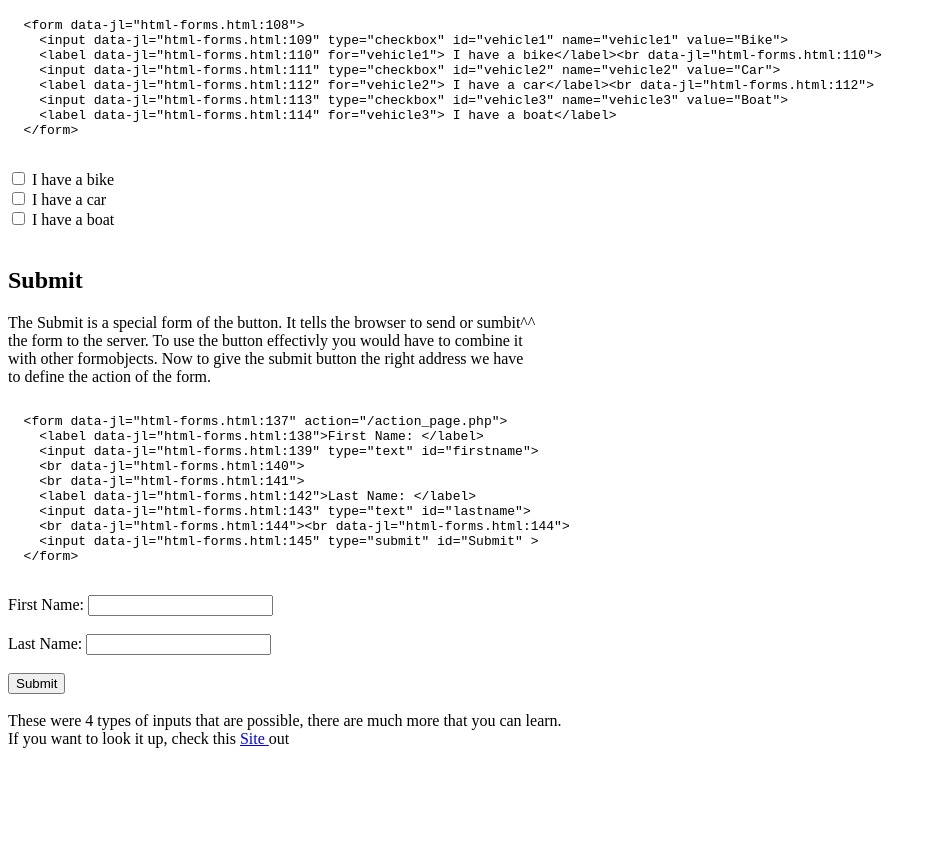
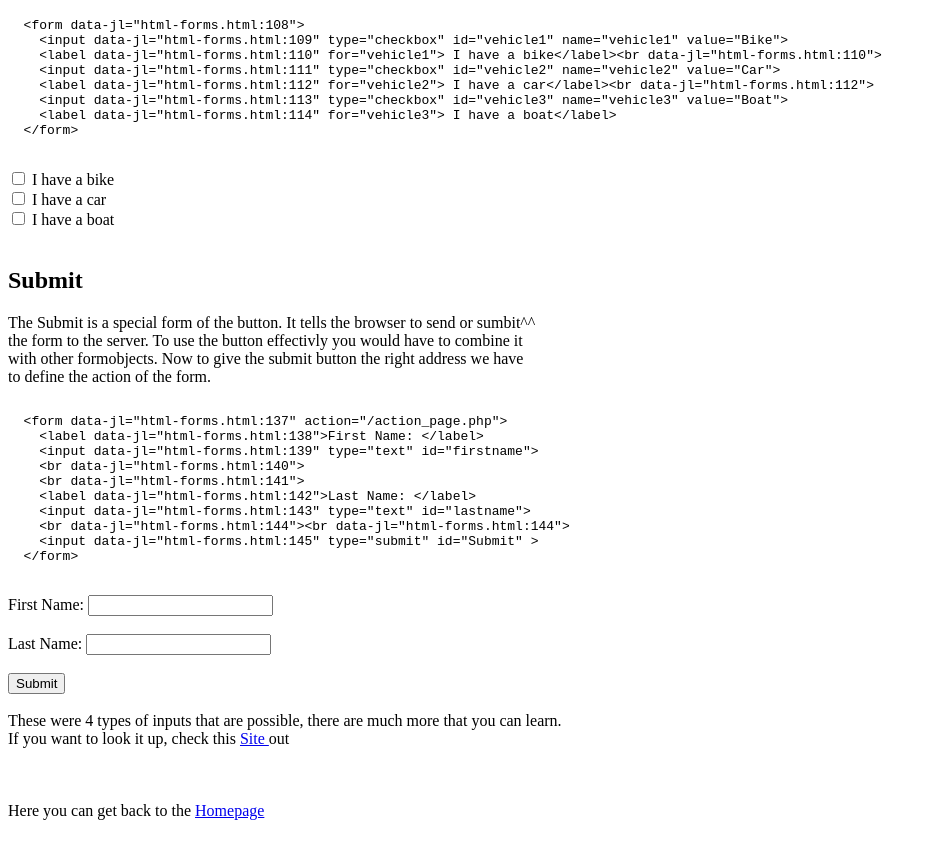
Before and after one commit to martincodes-de/hwr-webdev-exercises, a plain HTML site: page html-forms.html in a window 1280 px wide. Shown: the part 1422-2280 px from the top of the page, without its empty margins (0-936 px from the left). Before the commit the page ends 2178 px from the top, so only its background shows below. Drawn offline with Linux system fonts and the light colour scheme.

Commit message:
small adjustments

```diff
--- a/html-forms.html
+++ b/html-forms.html
@@ -162,6 +162,9 @@ to define the action of the form.
 These were 4 types of inputs that are possible, there are much more that you can learn.<br>
 If you want to look it up, check this <a href="https://www.w3schools.com/html/html_form_input_types.asp">Site </a> out
 
+<br><br><br><br>
+Here you can get back to the <a href="main.html">Homepage</a>
+<br><br><br><br>
 </body>
 
 </html>
```
